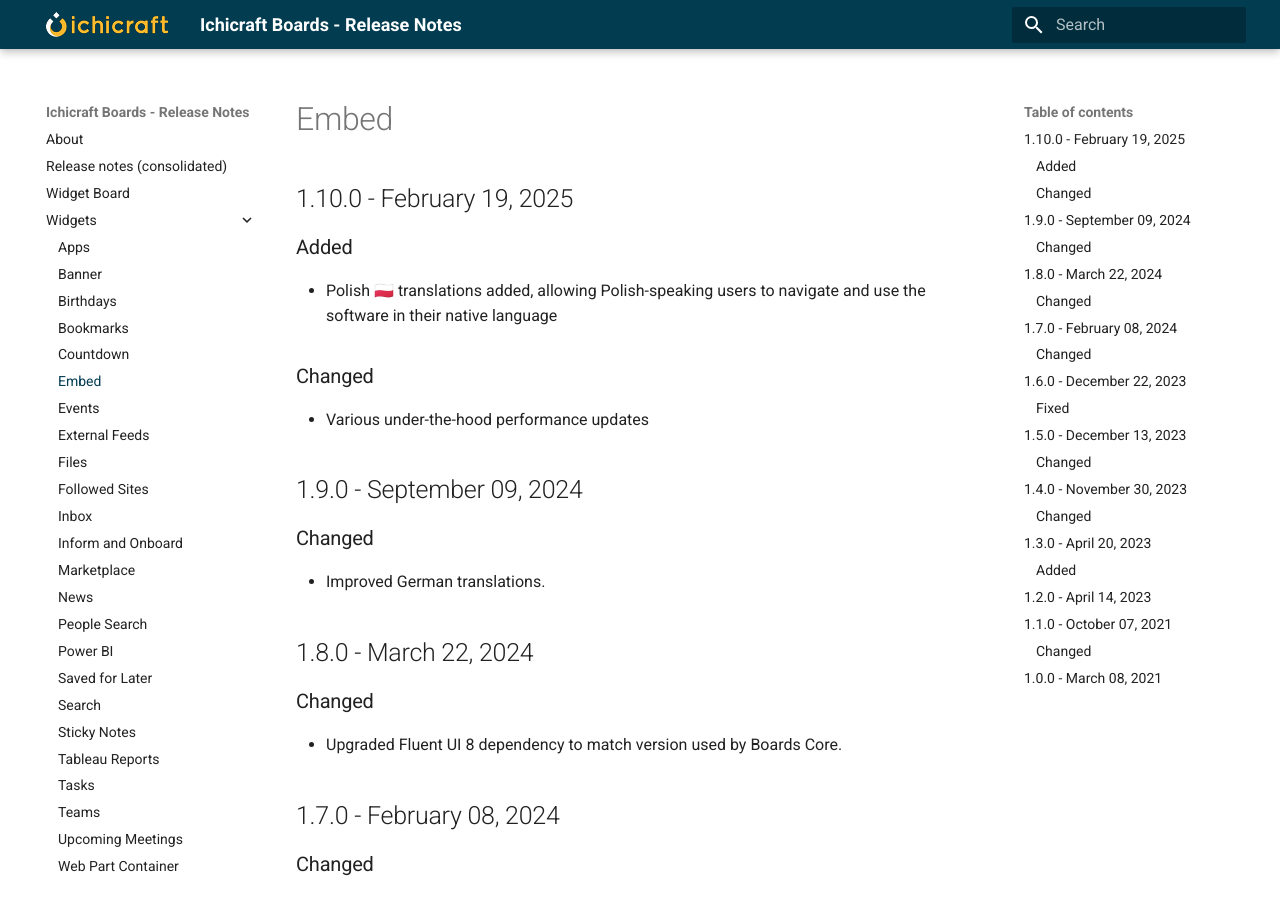
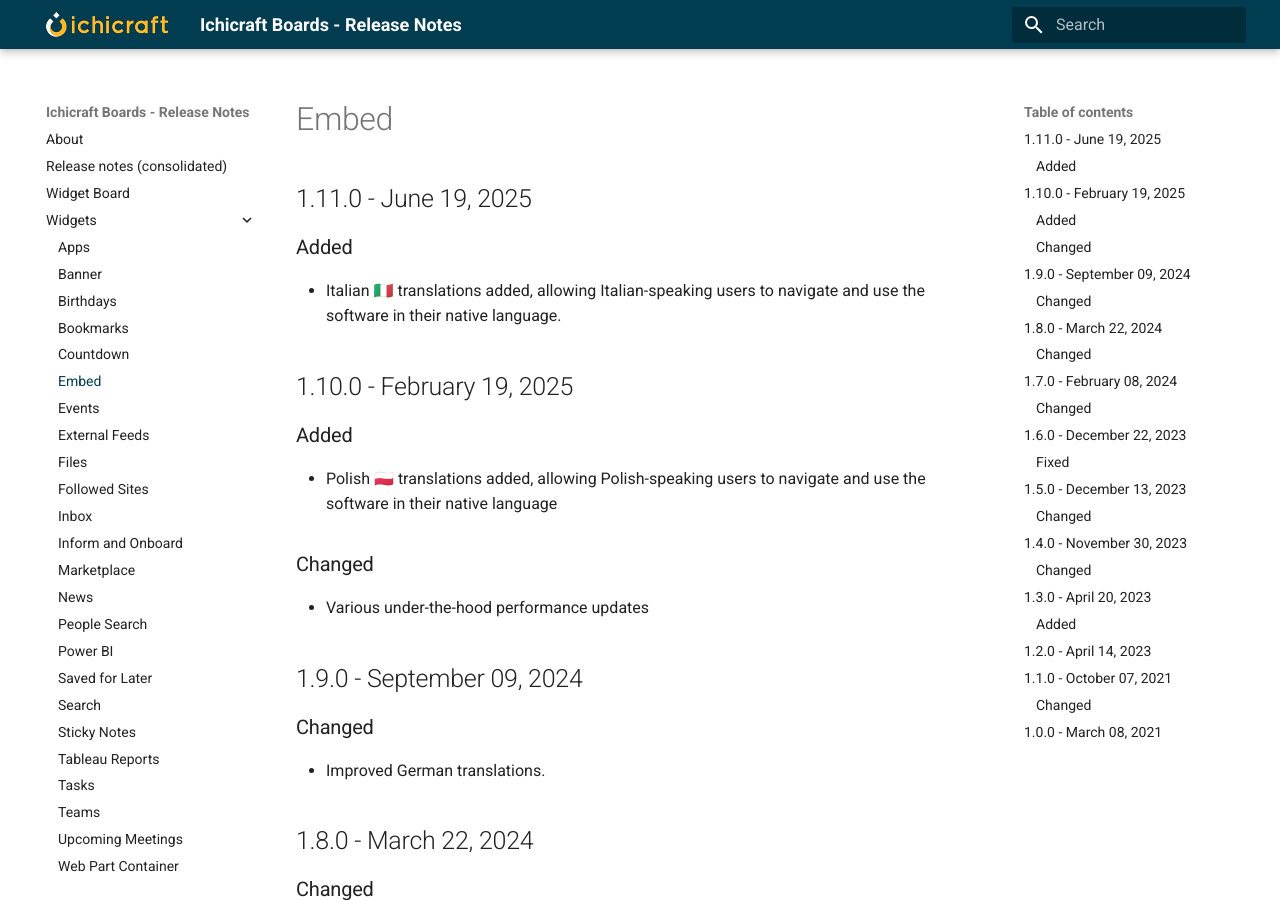
Before and after one commit to ichicraft/widgets-docs, an MkDocs documentation site: the page built from docs/Widgets/Embed.md, in a window 1280 px wide and 900 px high. Built offline with MkDocs 1.6.1 and Material for MkDocs 9.7.7, drawn with Linux system fonts in a browser that asks for light colours.

```diff
--- a/docs/Widgets/Embed.md
+++ b/docs/Widgets/Embed.md
@@ -1,3 +1,8 @@
+## 1.11.0 - June 19, 2025
+
+### Added
+- Italian 🇮🇹 translations added, allowing Italian-speaking users to navigate and use the software in their native language.
+
 ## 1.10.0 - February 19, 2025
 
 ### Added
```
Also changed, not shown: docs/Release-notes-(consolidated).md (+5 -0 lines).
